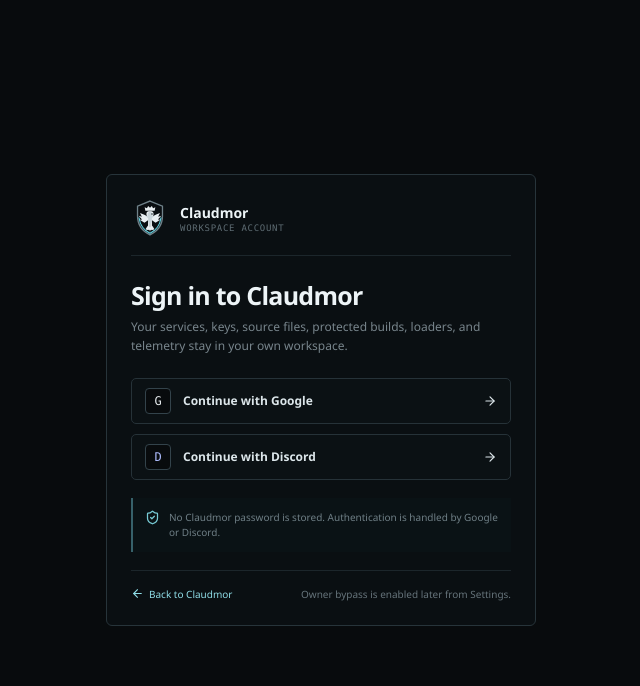
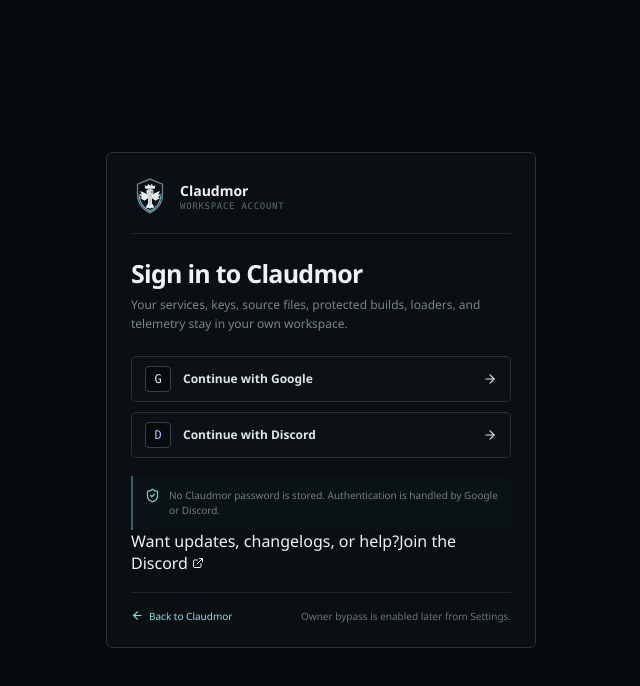
Before and after one commit to KryptIT/Cluadmor, a Next.js app: page /login in a window 1280 px wide. Shown: the top 686 px of the page, without its empty margins (319-959 px from the left). Built offline with nearby package versions, Linux system fonts and the light colour scheme.

Commit message:
Add optional Discord community link to login

```diff
--- a/app/login/page.tsx
+++ b/app/login/page.tsx
@@ -1,5 +1,5 @@
 import Link from "next/link";
-import { ArrowLeft, ArrowRight, ShieldCheck } from "lucide-react";
+import { ArrowLeft, ArrowRight, ExternalLink, ShieldCheck } from "lucide-react";
 
 export default async function LoginPage({
   searchParams
@@ -55,6 +55,13 @@
           <span>No Claudmor password is stored. Authentication is handled by Google or Discord.</span>
         </div>
 
+        <div className="authCommunity">
+          <span>Want updates, changelogs, or help?</span>
+          <a href="https://dsc.gg/oxyenv" target="_blank" rel="noreferrer">
+            Join the Discord <ExternalLink size={12}/>
+          </a>
+        </div>
+
         <div className="authFoot">
           <Link href="/"><ArrowLeft size={13}/> Back to Claudmor</Link>
           <span>Owner bypass is enabled later from Settings.</span>
```
